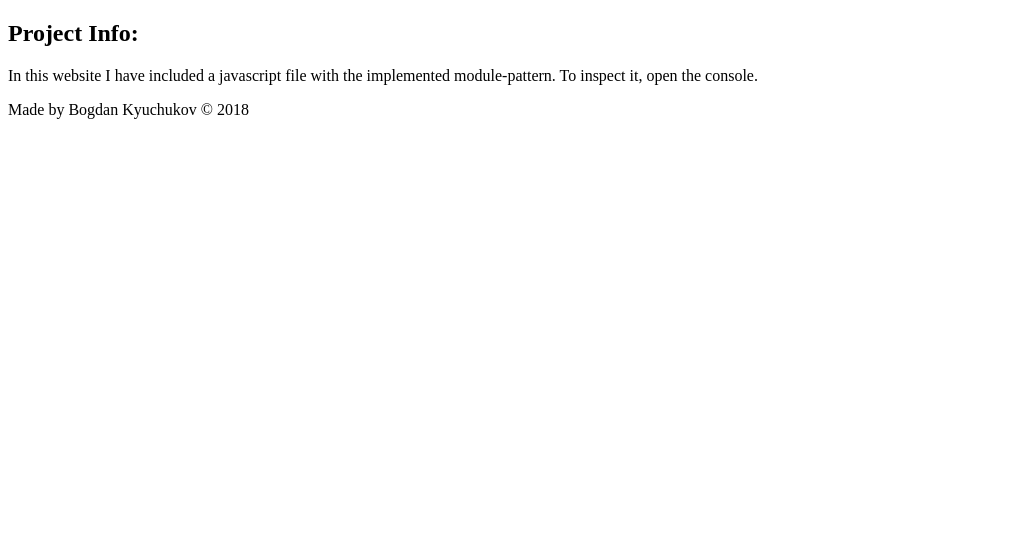
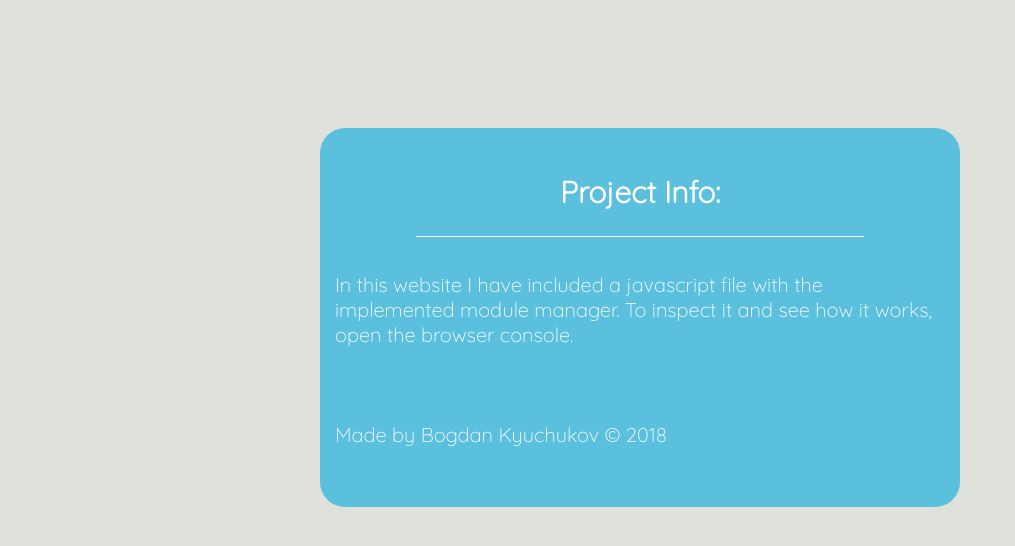
Before and after one commit to bkyuchuk/js-module-manager, a plain HTML site: page index.html in a window 1280 px wide. Shown: the whole page, without its empty margins (0-1015 px from the left). Drawn offline with Linux system fonts and the light colour scheme.

Commit message:
implemented page styling

```diff
--- /dev/null
+++ b/css/style.css
@@ -0,0 +1,40 @@
+@import url('https://fonts.googleapis.com/css?family=Quicksand:300');
+
+body {
+  font-family: 'Quicksand', sans-serif;
+  background-color: #DFE2DB;
+  width: 100%;
+  height: 100%;
+  margin: 0rem;
+}
+
+#main {
+  margin: auto;
+  margin-top: 10%;
+  margin-bottom: 15%;
+  width: 50%;
+  padding-bottom: 2%;
+  background-color: #5bc0de;
+  font-size: 20px;
+  color: #FFFFFF;
+  border-radius: 25px;
+}
+
+#main header {
+  padding-top: 20px;
+  margin: 0 auto;
+  width: 70%;
+  border-bottom: 1px solid #FFFFFF;
+}
+
+header h2 {
+  text-align: center;
+}
+
+#main p {
+  padding: 15px;
+}
+
+#main footer {
+  padding-top: 5px;
+}
--- a/index.html
+++ b/index.html
@@ -4,16 +4,20 @@
   <meta charset="UTF-8">
   <meta name="viewport" content="width=device-width, initial-scale=1.0">
   <meta http-equiv="X-UA-Compatible" content="ie=edge">
+  <link rel="stylesheet" href="css/style.css">
   <title>Module Manager</title>
 </head>
 <body>
   <section id="main">
-    <h2>Project Info:</h2>
-    <p>In this website I have included a javascript file with the implemented module-pattern. To inspect it, open the console.</p>
-  </section>
-  <footer>
-    <p>Made by Bogdan Kyuchukov &copy; 2018</p>
-  </footer>
-  <script type="text/javascript" src="module-manager.js"></script>
+    <header>
+      <h2>Project Info:</h2>
+    </header>
+    <p>In this website I have included a javascript file with the implemented module manager. To inspect it and see how it works,
+       open the browser console.</p>
+    <footer>
+      <p>Made by Bogdan Kyuchukov &copy; 2018</p>
+    </footer>
+ </section>
+  <script type="text/javascript" src="js/module-manager.js"></script>
 </body>
 </html>
```
Also changed, not shown: js/module-manager.js (renamed from module-manager.js).
